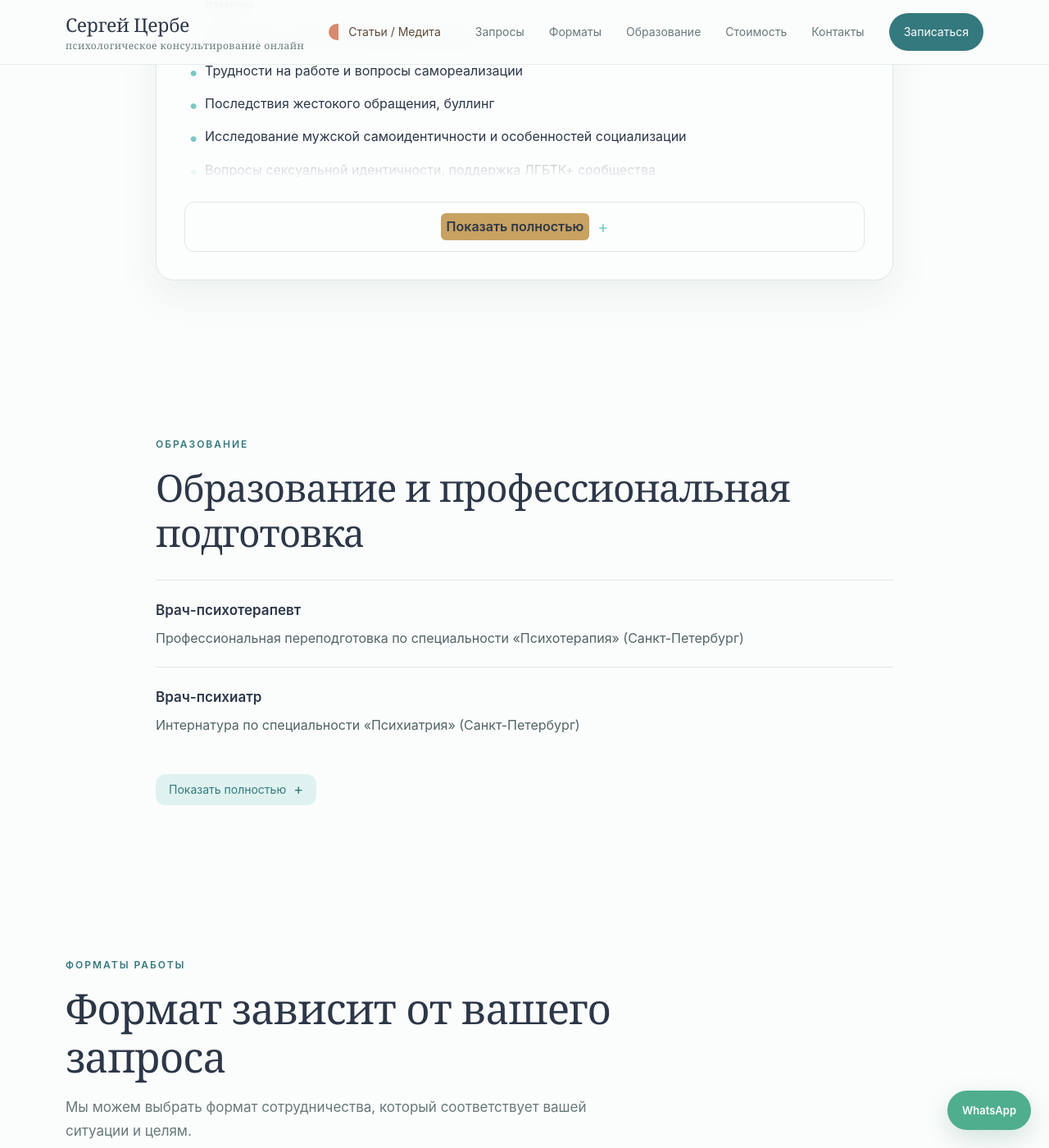
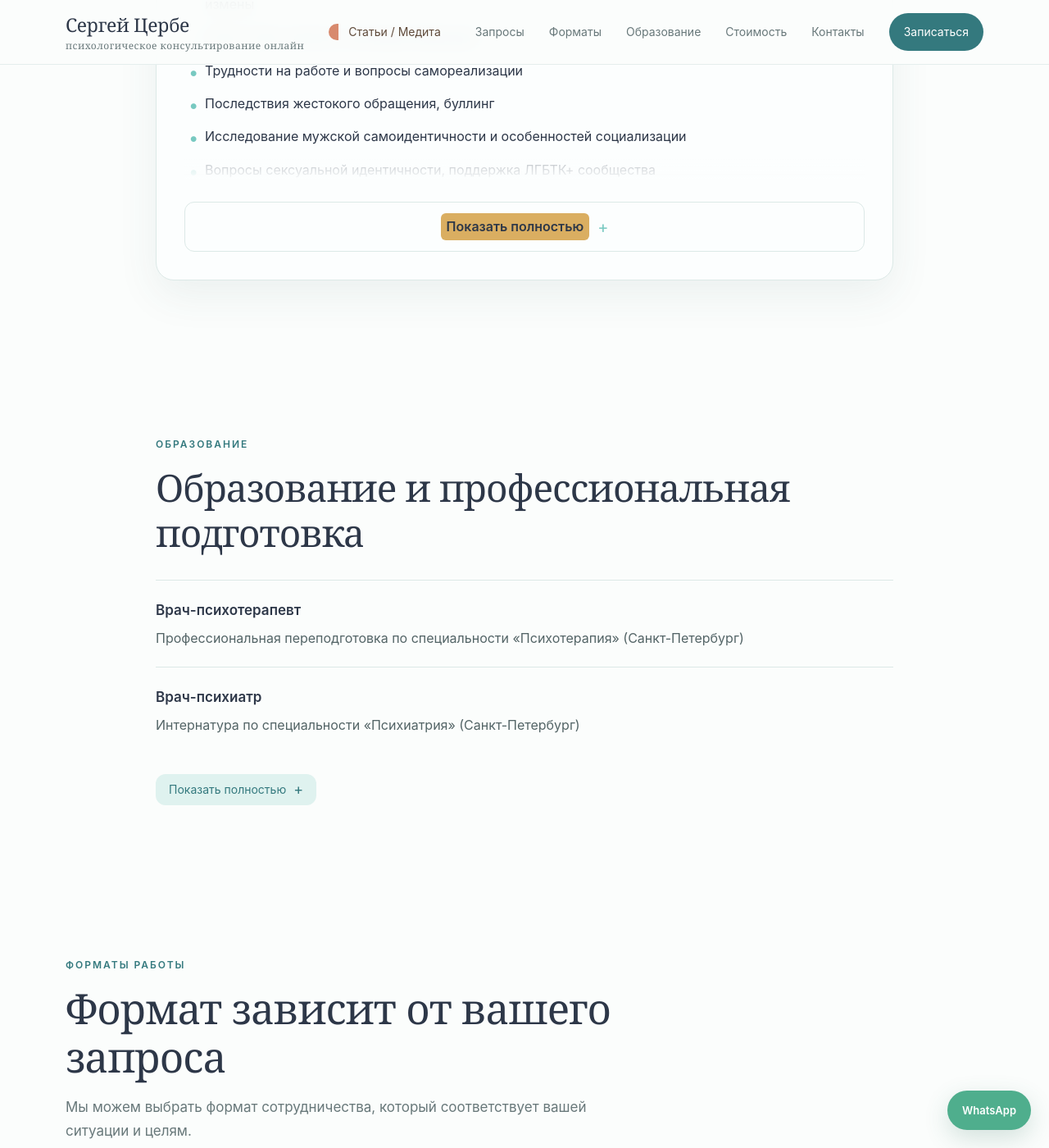
Before and after one commit to zerbe25-gif/zerbe25-gif.github.io, a Jekyll site: the page built from index.html, in a window 1280 px wide and 1400 px high, scrolled down 2205 px. Shown: the whole window at 82% size. Built offline with Jekyll 4.4.1, drawn with Linux system fonts in a browser that asks for light colours.

Commit message:
Update index.html

```diff
--- a/index.html
+++ b/index.html
@@ -22,7 +22,7 @@
       --muted: #68787a;
       --accent: #78c9c1;
       --accent-dark: #34797E;
-      --accent-orange: #C8A261;
+      --accent-orange: #DAAE61;
       --accent-light: #dff2ef;
       --white: #ffffff;
       --line: #dce9e7;
@@ -708,7 +708,7 @@
   line-height: 1.45;
 }
    .highlight {
-  background: #C8A261;
+  background: #DAAE61;
   padding: 3px 7px;
   border-radius: 6px;
   font-weight: 600;
```
